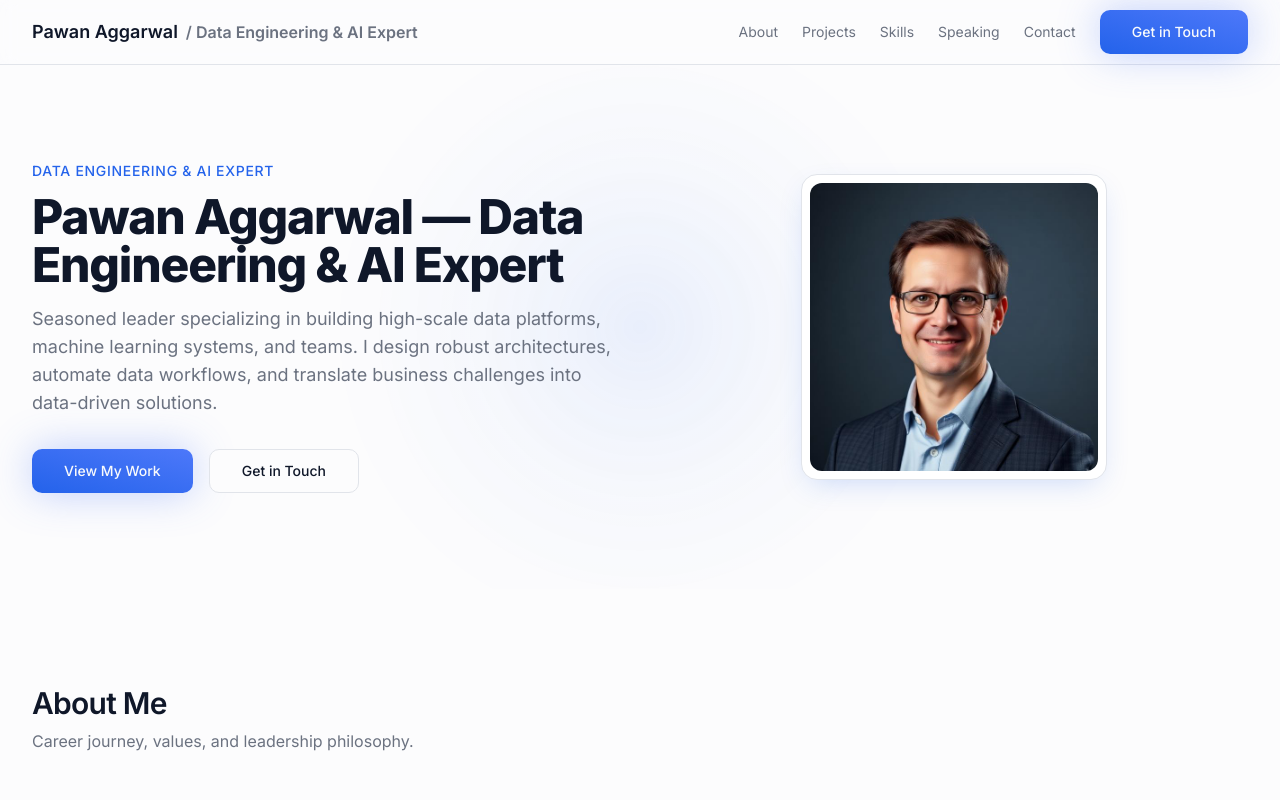
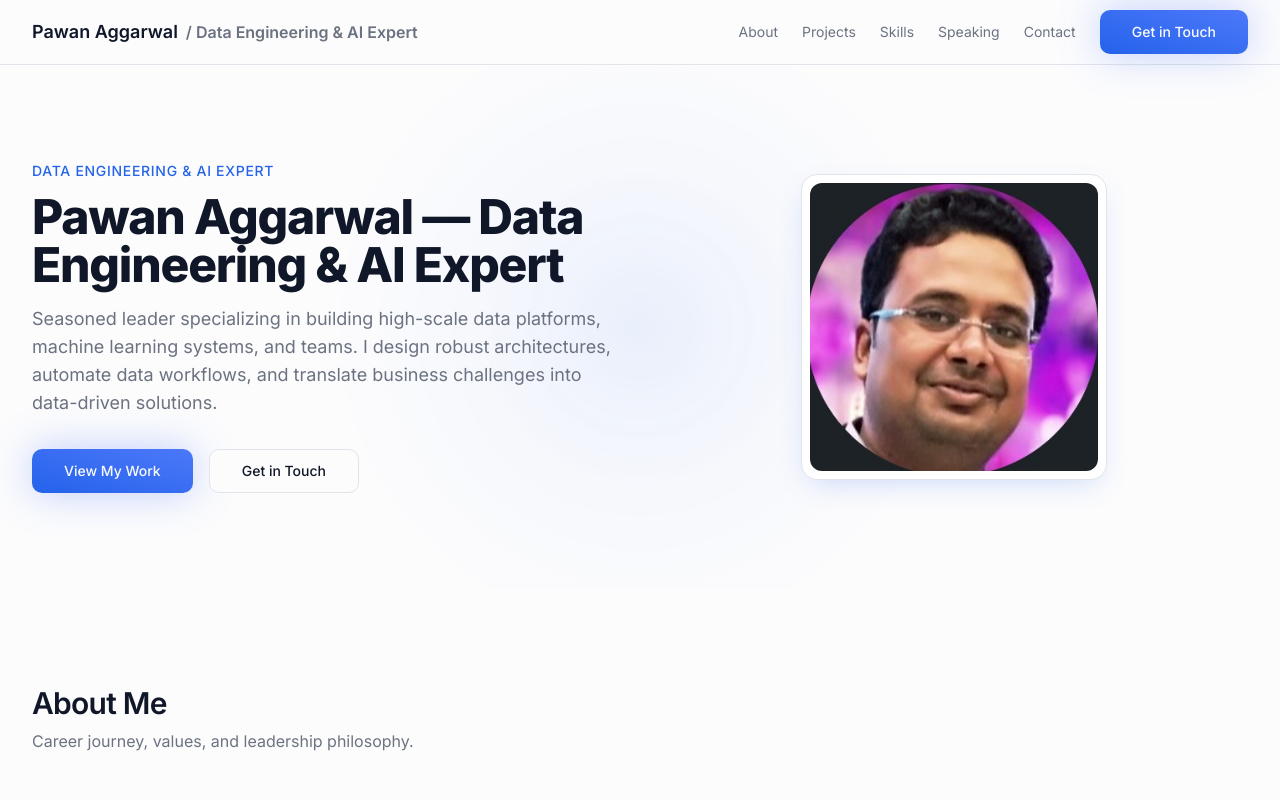
Before and after one commit to pawanik2003/pawan-aggarwal, a React (Vite) app: page / in a window 1280 px wide. Shown: the top 800 px of the page. Built offline with nearby package versions, Linux system fonts and the light colour scheme.

Commit message:
Update headshot image
Update the headshot image to the provided image.

```diff
--- a/src/components/portfolio/Hero.tsx
+++ b/src/components/portfolio/Hero.tsx
@@ -1,6 +1,6 @@
 import { useEffect, useRef, useState } from "react";
 import { Button } from "@/components/ui/button";
-import headshot from "@/assets/headshot.jpg";
+
 import { profile } from "@/content/profile";
 
 const Hero = () => {
@@ -51,7 +51,7 @@ const Hero = () => {
           <div className="relative z-10 order-first justify-self-center md:order-none">
             <div className="rounded-2xl border bg-card p-2 shadow-elevated">
               <img
-                src={headshot}
+                src="/lovable-uploads/61149ba0-5866-45d4-bda3-53174a593234.png"
                 alt={`Professional headshot of ${profile.name}, ${profile.role}`}
                 className="h-56 w-56 rounded-xl object-cover md:h-72 md:w-72"
                 loading="eager"
```
Also changed, not shown: public/lovable-uploads/61149ba0-5866-45d4-bda3-53174a593234.png (added).
